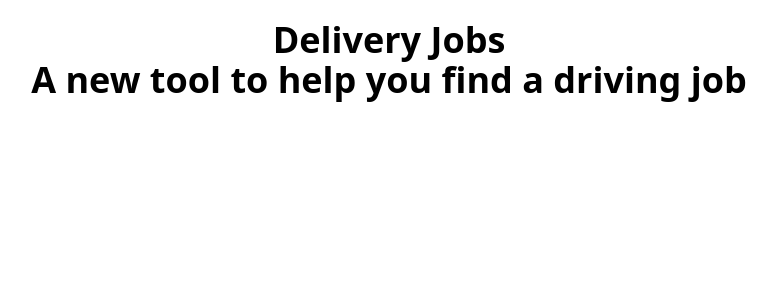
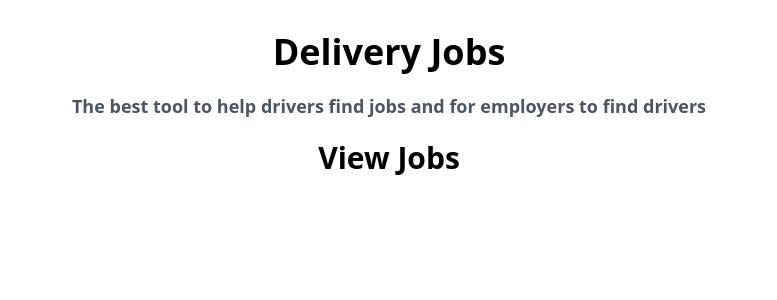
Before and after one commit to elibodo/delivery-jobs, a Next.js app: page / in a window 1280 px wide. Shown: the top 300 px of the page, without its empty margins (251-1028 px from the left). Built offline with nearby package versions, Linux system fonts and the light colour scheme.

Commit message:
added items to homepage

```diff
--- a/app/page.jsx
+++ b/app/page.jsx
@@ -2,13 +2,17 @@ import React from "react";
 
 const Home = () => {
   return (
-    <section className="w-full flex-center flex-col">
+    <section className="w-full flex_center flex-col space-y-4">
       <h1 className="head_text text-center">
         Delivery Jobs
         <br />
-        <span className="text-center">
-          A new tool to help you find a driving job
+        <br />
+        <span className="description text-center">
+          The best tool to help drivers find jobs and for employers to find
+          drivers
         </span>
+        <br />
+        <button className="button_viewJobs">View Jobs</button>
       </h1>
     </section>
   );
--- a/styles/globals.css
+++ b/styles/globals.css
@@ -5,5 +5,17 @@
 @tailwind utilities;
 
 .head_text {
-  @apply mt-5 text-4xl font-extrabold leading-10 text-black sm:text-4xl;
+  @apply mt-10 text-4xl font-extrabold leading-6 text-black;
 }
+
+.description {
+  @apply mt-10 text-lg text-gray-600;
+}
+
+.flex_center {
+  @apply flex justify-center items-center;
+}
+
+.button_viewJobs {
+  @apply mt-5 text-3xl text-black;
+}
```
